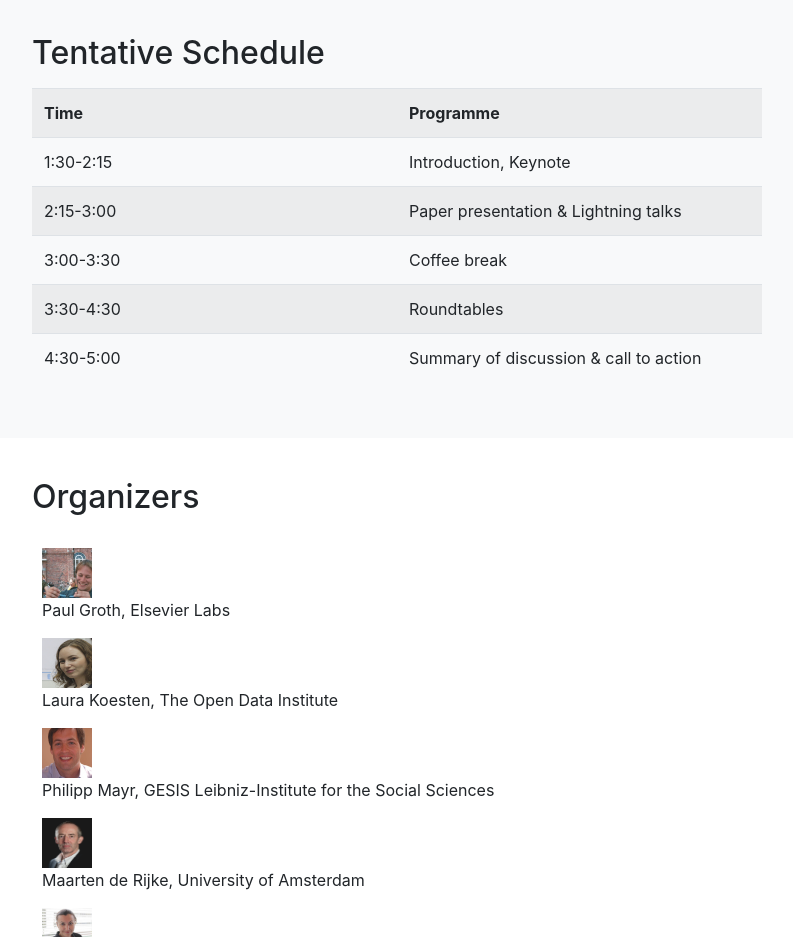
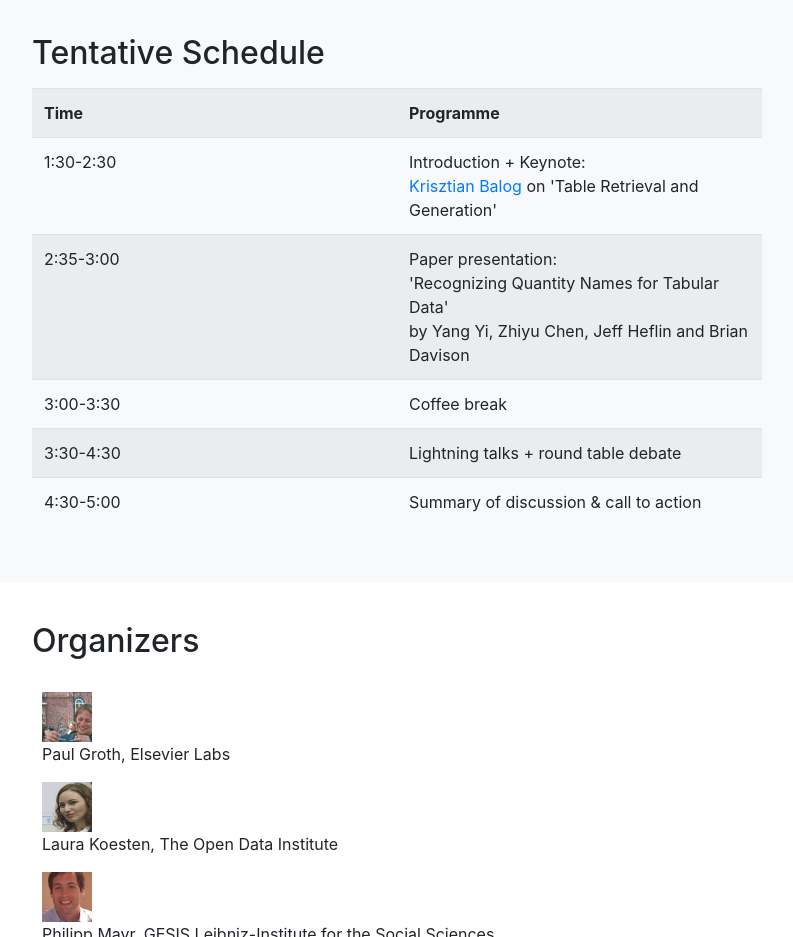
Before and after one commit to datasearch-ws/2018, a plain HTML site: page index.html in a window 1280 px wide. Shown: the part 2660-3597 px from the top of the page, without its empty margins (243-1036 px from the left). Drawn offline with Linux system fonts and the light colour scheme.

Commit message:
schedule update

```diff
--- a/index.html
+++ b/index.html
@@ -178,12 +178,12 @@
                       <th>Programme</th>
                     </tr>
                     <tr>
-                      <td>1:30-2:15</td>
-                      <td>Introduction, Keynote</td>
+                      <td>1:30-2:30</td>
+                      <td>Introduction + Keynote: <br> <a href="http://krisztianbalog.com/about/">Krisztian Balog</a> on 'Table Retrieval and Generation' </td>
                     </tr>
                     <tr>
-                      <td>2:15-3:00</td>
-                      <td>Paper presentation & Lightning talks</td>
+                      <td>2:35-3:00</td>
+                      <td>Paper presentation:  <br> 'Recognizing Quantity Names for Tabular Data'  <br> by Yang Yi, Zhiyu Chen, Jeff Heflin and Brian Davison</td>
                     </tr>
                     <tr>
                       <td>3:00-3:30</td>
@@ -191,7 +191,7 @@
                     </tr>
                     <tr>
                       <td>3:30-4:30</td>
-                      <td>Roundtables</td>
+                      <td>Lightning talks + round table debate</td>
                     </tr>
                     <tr>
                       <td>4:30-5:00</td>
```
